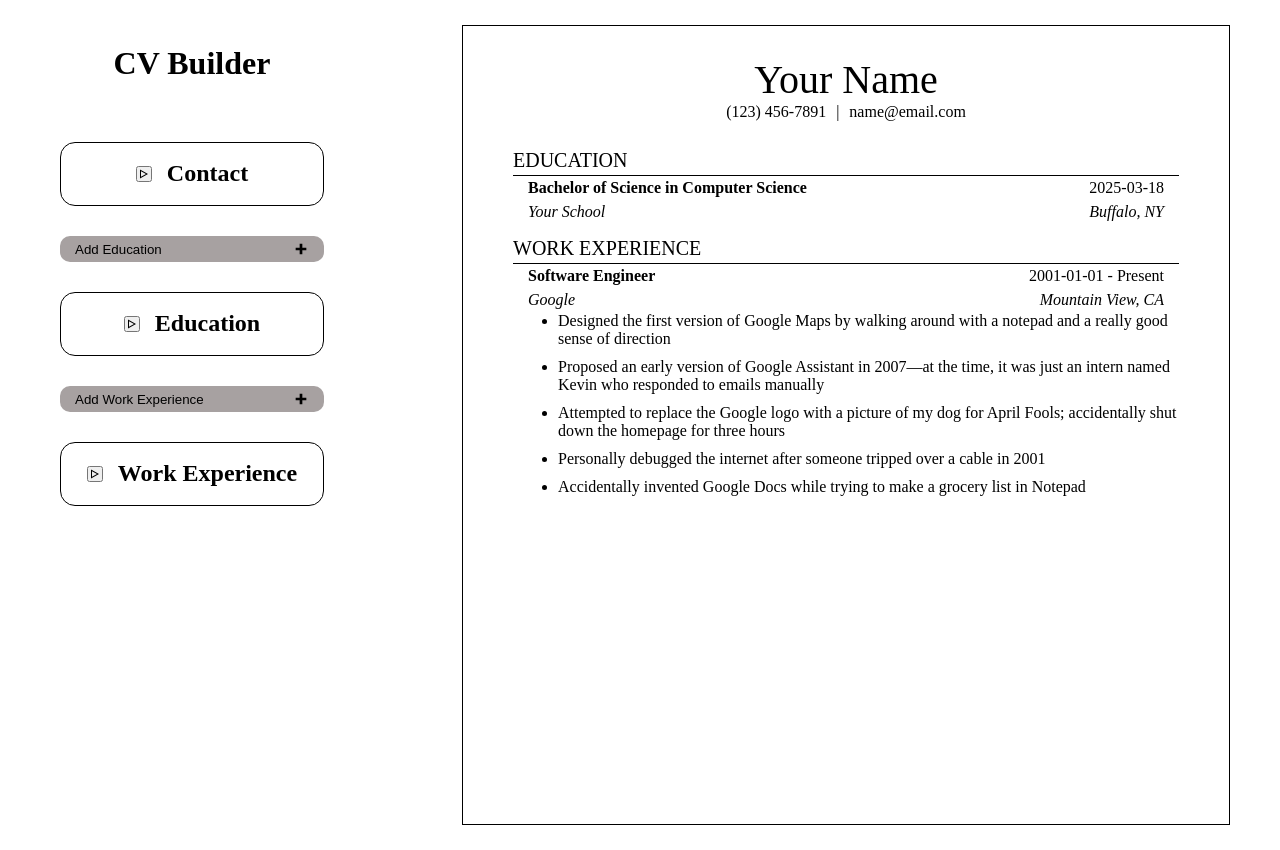
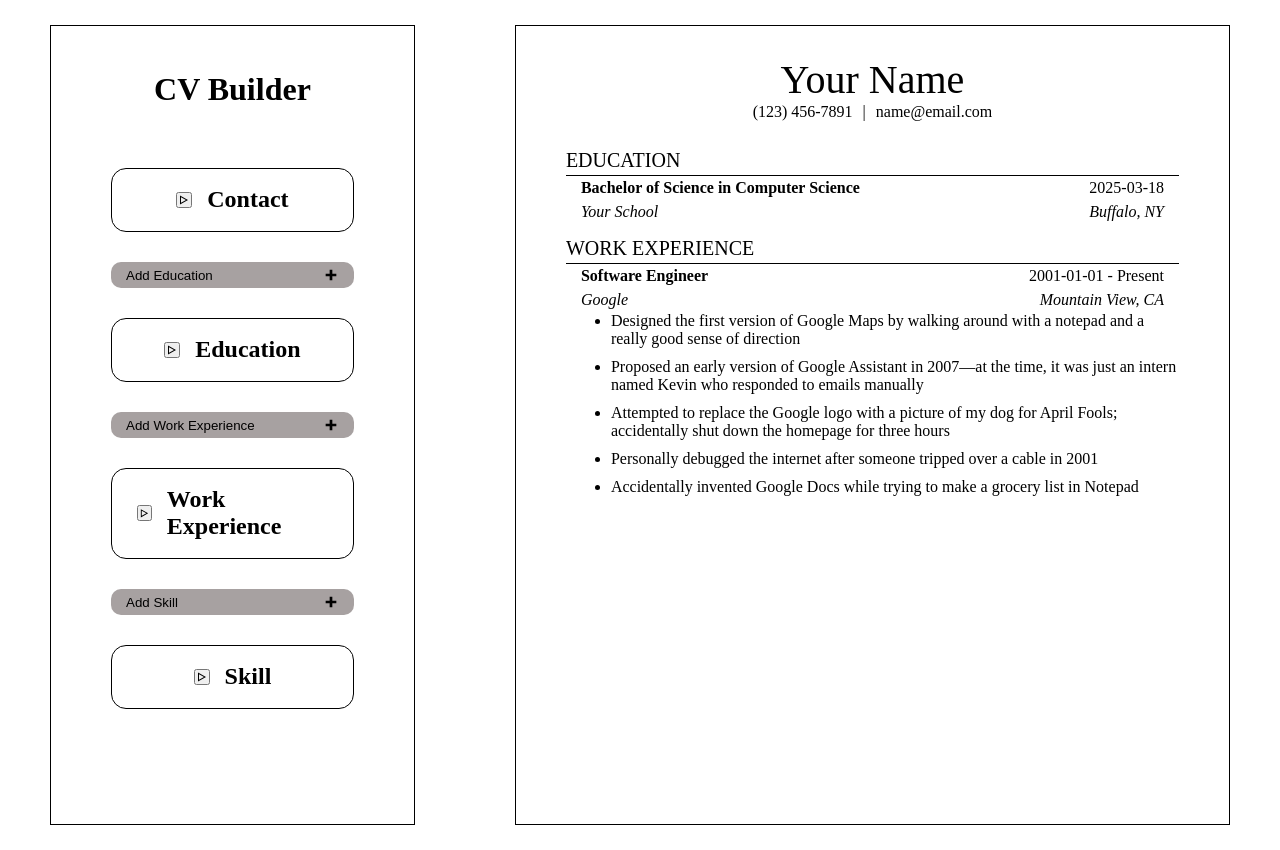
Before and after one commit to dfitch96/cv-app, a React (Vite) app: page / in a window 1280 px wide. Built offline with nearby package versions, Linux system fonts and the light colour scheme.

Commit message:
started working on SkillsCard component and add border styling and margin to the input container

```diff
--- a/src/App.jsx
+++ b/src/App.jsx
@@ -4,6 +4,7 @@ import Header from './components/Header';
 import ContactCard from './components/ContactCard';
 import EducationCard from './components/EducationCard';
 import WorkExperienceCard from './components/WorkExperienceCard';
+import SkillsCard from './components/SkillsCard';
 import CV_Header from './components/CV_Header';
 import CV_Education from './components/CV_Education';
 import CV_WorkExperience from './components/CV_WorkExperience';
@@ -148,6 +149,20 @@ function App() {
     setWorkExperienceFormData(newWorkExperienceFormData);
   }
 
+
+  // SKILLS STATE
+
+  const [skillsFormData, setSkillsFormData] = useState([
+    {
+      id: crypto.randomUUID(),
+      name: 'Programming Languages',
+      skillList: []
+    },
+  ]);
+
+
+
+
   return (
     <div className="app-container">
       <div className="input-container">
@@ -161,6 +176,11 @@ function App() {
         {workExperienceFormData.map(form => {
           return <WorkExperienceCard key={form.id} formData={form} handleInputOnChange={handleWorkExperienceOnChange} handleAddDutyOnClick={handleAddWorkDutyOnClick} handleDutyOnChange={handleWorkDutyOnChange} handleDelete={handleDeleteWorkExperienceOnClick} setCVData={setWorkExperienceCVData} CVData={workExperienceCVData}/>
         })}
+         <AddButton text="Skill" />
+        {skillsFormData.map(form => {
+          return <SkillsCard key={form.id} formData={form} />
+        })}
+
       </div>
       <div className="cv-container">
         <CV_Header formData={contactCVData}/>
--- /dev/null
+++ b/src/components/SkillsCard.jsx
@@ -0,0 +1,44 @@
+
+import { useState } from "react";
+import DeleteButton from "./DeleteButton";
+import DetailsButton from "./DetailsButton";
+import { Input, TextArea } from "./Input";
+import {Button, ButtonGroup} from "./ButtonGroup";
+
+export default function SkillsCard({formData, handleInputOnChange, handleAddSkillOnClick, handleSkillOnChange, handleDelete, setCVData, CVData}){
+
+   const [isDisabled, setIsDisabled] = useState(true);
+   const[isCollapsed, setIsCollapsed] = useState(true);
+
+    function handleEditOnClick(){
+      setIsDisabled(false);
+    }
+
+    function handleSaveOnClick(e){
+      e.preventDefault();
+      setIsDisabled(true);
+      // if this form has already been saved, update it at its current location, otherwise append it to the CVData array
+
+    }
+
+    function handleDetailsOnClick(){
+      setIsCollapsed(!isCollapsed);
+    }
+
+  return (
+
+    <div className="card">
+      {!isCollapsed && <DeleteButton id={formData.id} handleDelete={handleDelete} />}
+      <h2 className="card-header">{<DetailsButton isCollapsed={isCollapsed} handler={handleDetailsOnClick}/>}Skill</h2>
+      {!isCollapsed &&
+        <form onSubmit={handleSaveOnClick}>
+          <Input id={`name-${formData.id}`} name={'name'} dataId={formData.id} labelText='Skill' type="text" value={formData.name} onChange={handleInputOnChange} disabled={isDisabled}/>
+          <ButtonGroup disabled={isDisabled} handleEdit={handleEditOnClick} />
+        </form>
+
+      }
+    </div>
+
+  );
+
+}
--- a/src/styles/App.css
+++ b/src/styles/App.css
@@ -20,6 +20,8 @@ body{
   width: 30%;
   padding: 15px 60px;
   gap: 30px;
+  border: 1px solid black;
+  margin: 25px 50px;
 }
 
 .cv-container{
```
